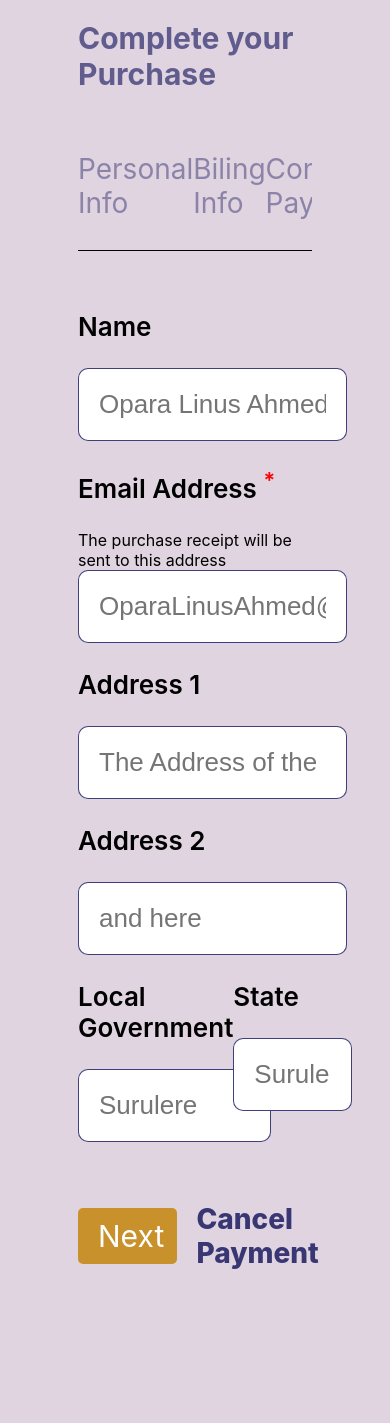
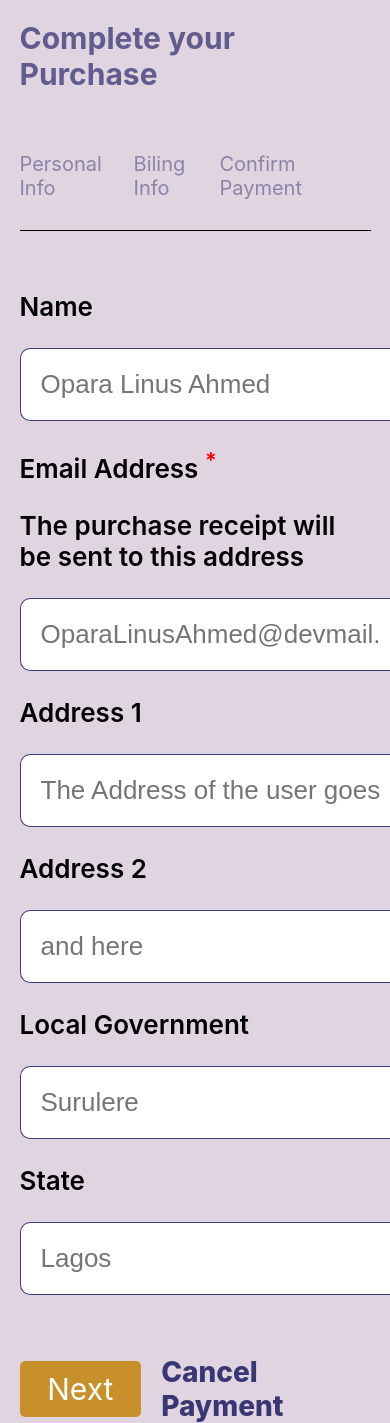
Before and after one commit to Fatimah019/IQTest1, a React (Create React App) app: page / in a window 390 px wide. Before the commit the page ends 1270 px from the top, so only its background shows below. Built offline with nearby package versions, Linux system fonts and the light colour scheme.

Commit message:
menu styling

```diff
--- a/public/css/menu.css
+++ b/public/css/menu.css
@@ -24,3 +24,28 @@
   align-items: center;
   padding-bottom: 30px;
 }
+
+@media screen and (max-width: 768px) {
+  .task-one-header {
+    width: 70%;
+  }
+  .task-one-header ul li .links {
+    font-size: 24px;
+  }
+}
+@media screen and (max-width: 600px) {
+  .task-one-header {
+    width: 80%;
+  }
+  .task-one-header ul li .links {
+    font-size: 22px;
+  }
+}
+@media screen and (max-width: 480px) {
+  .task-one-header {
+    width: 90%;
+  }
+  .task-one-header ul li .links {
+    font-size: 20px;
+  }
+}
--- a/public/css/taskfour.css
+++ b/public/css/taskfour.css
@@ -15,11 +15,15 @@ header h3 {
 header div h4 {
   font-size: 24px;
 }
-.cases-summary-general {
+.cases-summary-general,
+.cases-summary-general-2 {
   display: grid;
   grid-template-columns: repeat(4, minmax(0, 1fr));
   overflow: auto;
   position: sticky;
+}
+.cases-summary-general-2 {
+  overflow: auto;
 }
 .cases-summary {
   width: 100%;
--- a/public/css/taskone.css
+++ b/public/css/taskone.css
@@ -184,10 +184,15 @@ tr td {
 /* media queries */
 
 @media screen and (max-width: 768px) {
+  .location,
+  .card-details-g {
+    flex-direction: column;
+  }
   .pg-four-con,
   .taskone-pg-three table,
   .taskone-pg-three form,
-  .billing-form {
+  .billing-form,
+  .task-one-pg-1 {
     width: 70%;
   }
   .fa-check {
@@ -219,7 +224,8 @@ tr td {
   .pg-four-con,
   .taskone-pg-three table,
   .taskone-pg-three form,
-  .billing-form {
+  .billing-form,
+  .task-one-pg-1 {
     width: 80%;
   }
   .fa-check {
@@ -249,7 +255,8 @@ tr td {
   .pg-four-con,
   .taskone-pg-three table,
   .taskone-pg-three form,
-  .billing-form {
+  .billing-form,
+  .task-one-pg-1 {
     width: 90%;
   }
   .fa-check {
@@ -268,5 +275,5 @@ tr td {
 
 .desc {
   color: #000;
-  font-size: ;
+  font-size: 18px;
 }
--- a/src/Components/TaskFour/index.js
+++ b/src/Components/TaskFour/index.js
@@ -60,7 +60,7 @@ class TaskFour extends React.Component {
               return (
                 <div className="container-fluid">
                   <h3>{cases.state}</h3>
-                  <div className="cases-summary-general">
+                  <div className="cases-summary-general-2">
                     <div className="justify-content-center text-center cases-summary">
                       <p>Discharged</p>
                       <div className="text-center">
--- a/src/Components/TaskOne/index.js
+++ b/src/Components/TaskOne/index.js
@@ -20,9 +20,9 @@ class TaskOne extends React.Component {
               </p>
               <div>
                 {" "}
-                <span class="email-info">
+                <p class="desc">
                   The purchase receipt will be sent to this address
-                </span>
+                </p>
               </div>
               <input type="email" placeholder="OparaLinusAhmed@devmail.com" />
             </label>
@@ -40,7 +40,7 @@ class TaskOne extends React.Component {
               <input type="text" placeholder="and here" />
             </label>
             <br />
-            <label className="flex space-between">
+            <label className="flex space-between location">
               <div>
                 {" "}
                 <p>Local Government</p>
@@ -48,15 +48,15 @@ class TaskOne extends React.Component {
               </div>
               <div>
                 <p>State</p>
-                <input type="text" placeholder="Surulere" />
+                <input type="text" placeholder="Lagos" />
               </div>
             </label>
 
             <div className="flex align-center forward">
-              <Link to="/confirm-payment" className="btn">
+              <Link to="/billing" className="btn">
                 Next
               </Link>
-              <Link to="/cancel-payment" className="link-page">
+              <Link to="/" className="link-page">
                 Cancel Payment
               </Link>
             </div>
--- a/src/Components/TaskOne/pagethree.js
+++ b/src/Components/TaskOne/pagethree.js
@@ -37,7 +37,7 @@ export default class PageThree extends Component {
             <Link to="/payment-complete" className="btn">
               Pay
             </Link>
-            <Link to="/cancel-payment" className="link-page">
+            <Link to="/" className="link-page">
               Cancel Payment
             </Link>
           </div>
--- a/src/Components/TaskOne/pagetwo.js
+++ b/src/Components/TaskOne/pagetwo.js
@@ -37,7 +37,7 @@ export default class PageTwo extends Component {
                 />
               </label>
             </div>
-            <div className="flex space-between text-center">
+            <div className="flex space-between text-center card-details-g">
               <label className="text-center">
                 <p>
                   Expiry date <sup>*</sup>
@@ -63,7 +63,7 @@ export default class PageTwo extends Component {
               <Link to="/confirm-payment" className="btn">
                 Next
               </Link>
-              <Link to="/cancel-payment" className="link-page">
+              <Link to="/" className="link-page">
                 Cancel Payment
               </Link>
             </div>
```
